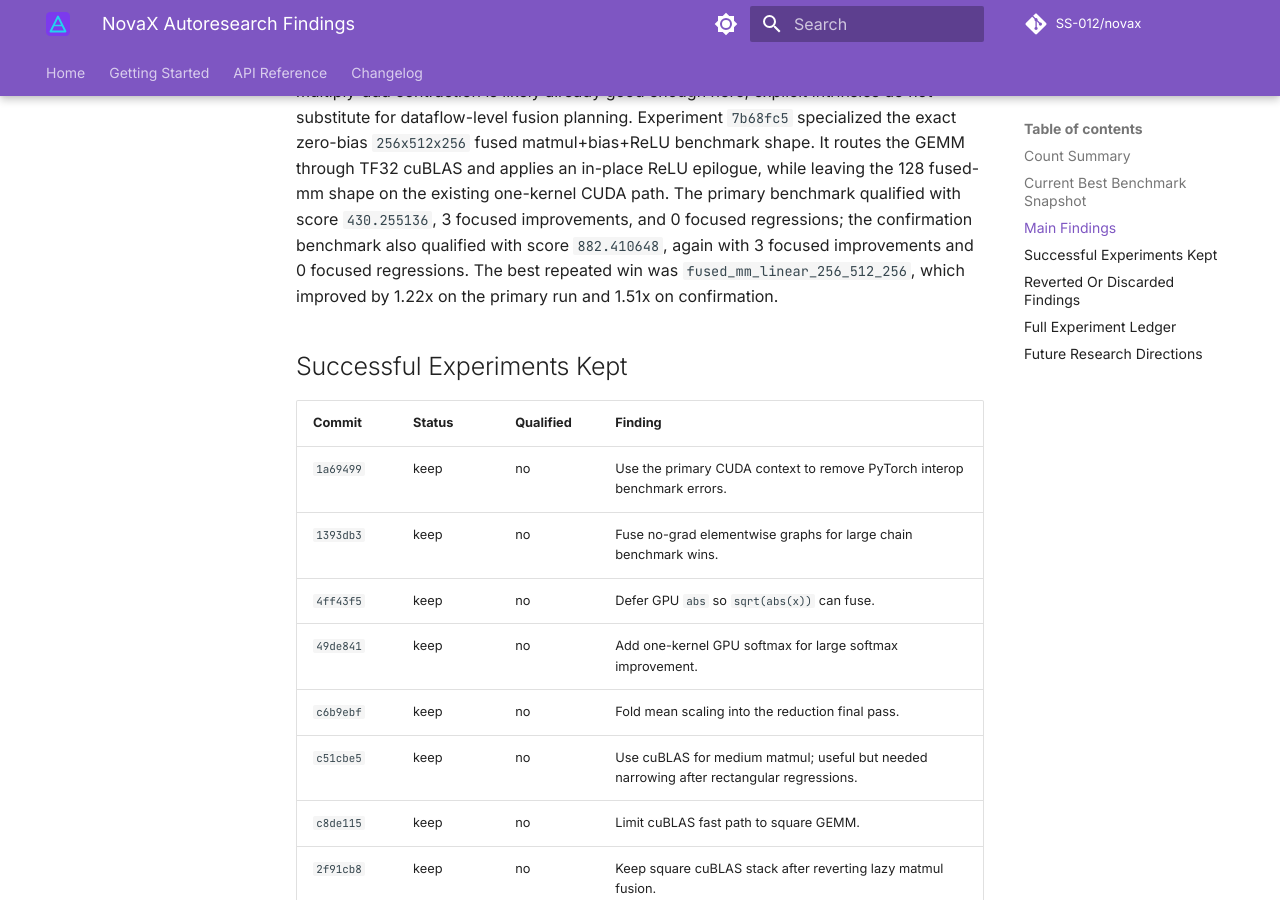
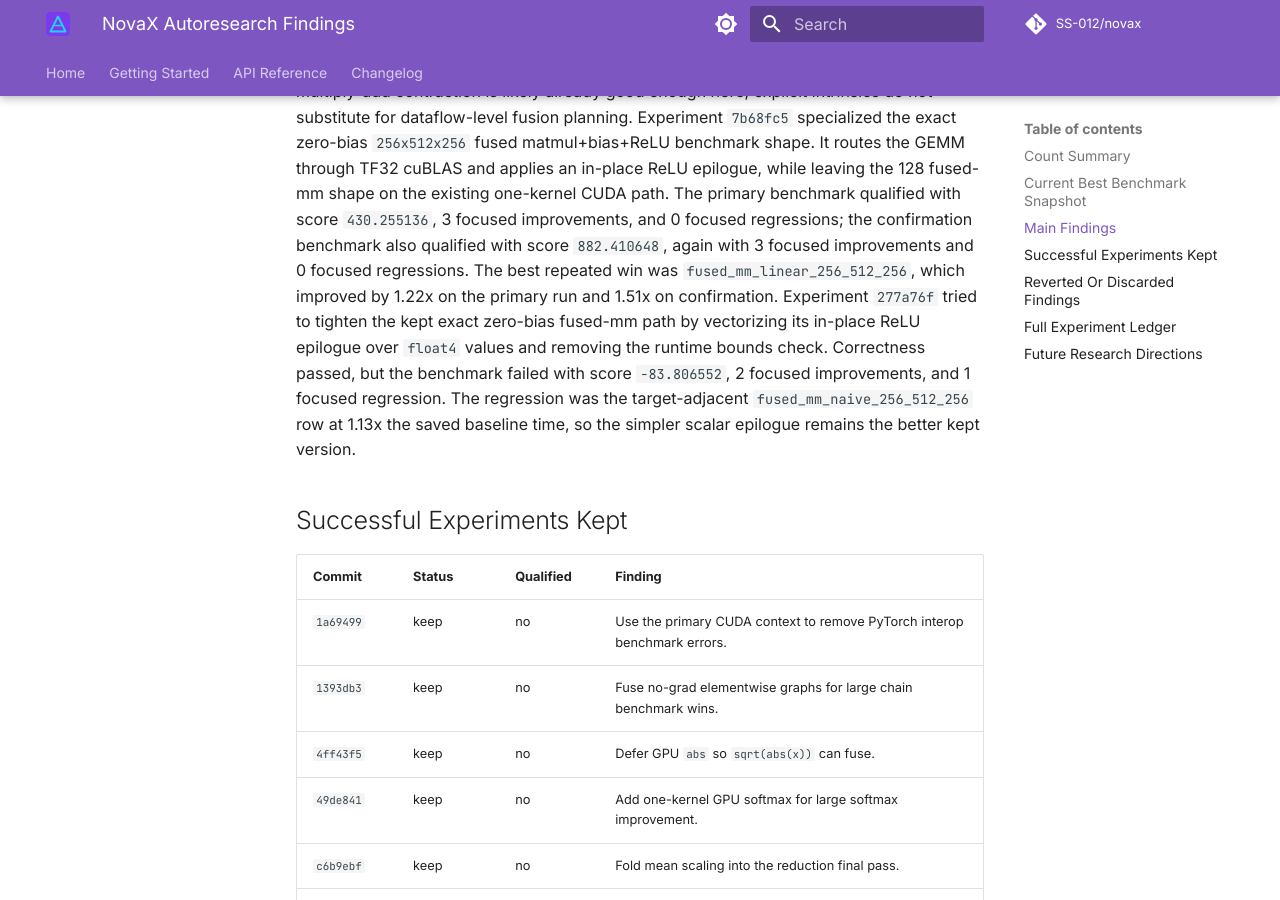
Before and after one commit to SS-012/novax, an MkDocs documentation site: the page built from docs/autoresearch-findings.md, in a window 1280 px wide and 900 px high, scrolled down 5846 px. Built offline with MkDocs 1.6.1 and Material for MkDocs 9.7.7, drawn with Linux system fonts in a browser that asks for light colours; comment, search, counter and statistics services are not loaded; the version menu is left out; some of the changed text lies outside the part shown.

Commit message:
docs: log vectorized fused mm epilogue experiment

```diff
--- a/docs/autoresearch-findings.md
+++ b/docs/autoresearch-findings.md
@@ -264,6 +264,12 @@ regressions; the confirmation benchmark also qualified with score `882.410648`,
 again with 3 focused improvements and 0 focused regressions. The best repeated
 win was `fused_mm_linear_256_512_256`, which improved by 1.22x on the primary
 run and 1.51x on confirmation.
+Experiment `277a76f` tried to tighten the kept exact zero-bias fused-mm path by
+vectorizing its in-place ReLU epilogue over `float4` values and removing the
+runtime bounds check. Correctness passed, but the benchmark failed with score
+`-83.806552`, 2 focused improvements, and 1 focused regression. The regression
+was the target-adjacent `fused_mm_naive_256_512_256` row at 1.13x the saved
+baseline time, so the simpler scalar epilogue remains the better kept version.
 
 ## Successful Experiments Kept
 
@@ -358,6 +364,7 @@ These experiments should not be retried in the same form.
 | `5eb4d27` | discard | Smaller fused-transcendental blocks failed twice and regressed fusion-chain guardrails. |
 | `54cd5f4` | discard | Row-coarsened exact 64x64 matmul regressed the target small-matmul path and failed the focused gate. |
 | `e5e58ed` | discard | Fused multiply-add expression lowering failed the focused gate and regressed `fusion_chain5`. |
+| `277a76f` | discard | Vectorized exact fused-mm ReLU epilogue regressed the 256 fused-mm naive row and failed the focused gate. |
 
 ## Full Experiment Ledger
 
@@ -447,6 +454,7 @@ These experiments should not be retried in the same form.
 | `54cd5f4` | discard | no | 3 | 3 | 0 | -1372.581309 | 0.642395 | Row-coarsened exact 64x64 matmul regressed the target small-matmul path and failed the focused gate. |
 | `e5e58ed` | discard | no | 1 | 6 | 0 | -1254.545042 | 0.602699 | Fused multiply-add expression lowering failed the focused gate and regressed `fusion_chain5`. |
 | `7b68fc5` | keep | yes | 3 | 0 | 0 | 430.255136 | 0.584482 | Exact zero-bias 256 fused-mm route through TF32 cuBLAS qualified twice with no focused regressions. |
+| `277a76f` | discard | no | 2 | 1 | 0 | -83.806552 | 0.581182 | Vectorized exact fused-mm ReLU epilogue regressed the 256 fused-mm naive row and failed the focused gate. |
 
 ## Future Research Directions
 
```
Also changed, not shown: other parts of docs/autoresearch-findings.md (+4 -4 lines), papers/2026-05-30-frontier-gpu-optimization.md (+8 -0 lines).
